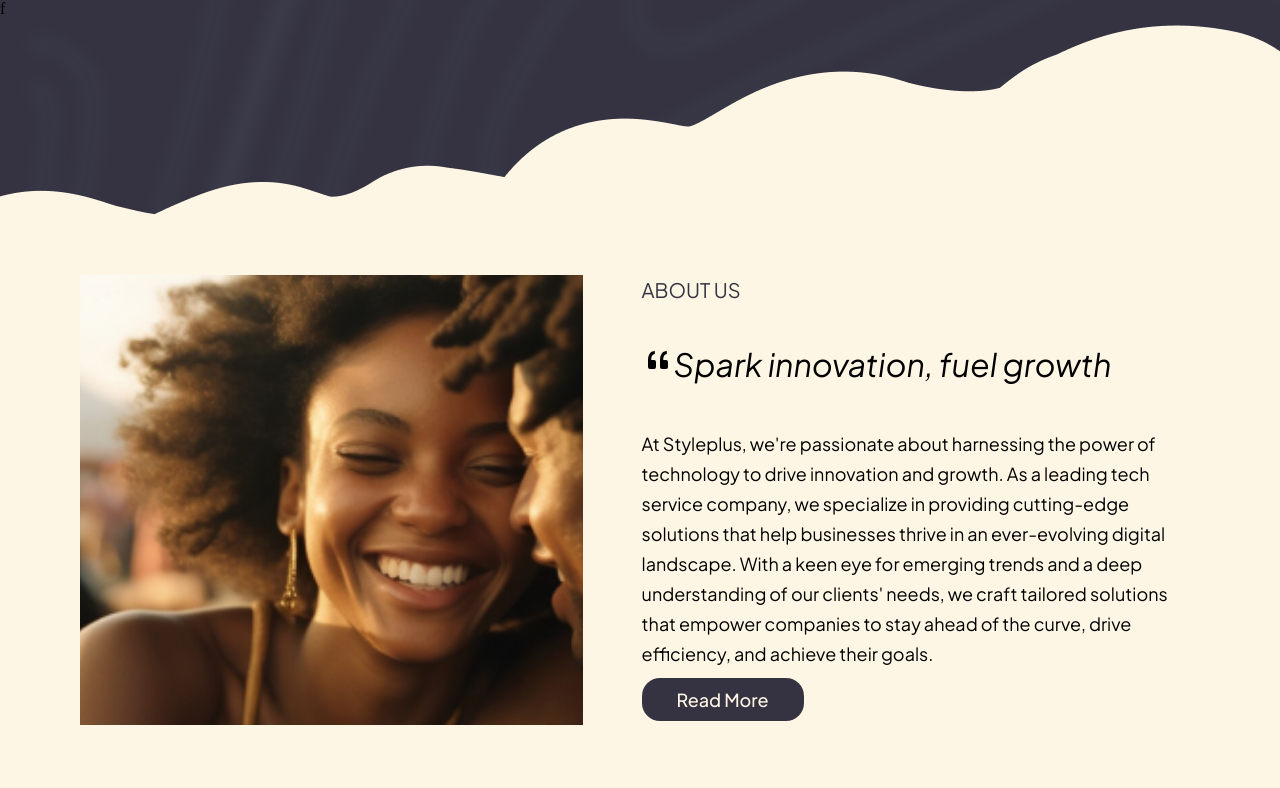
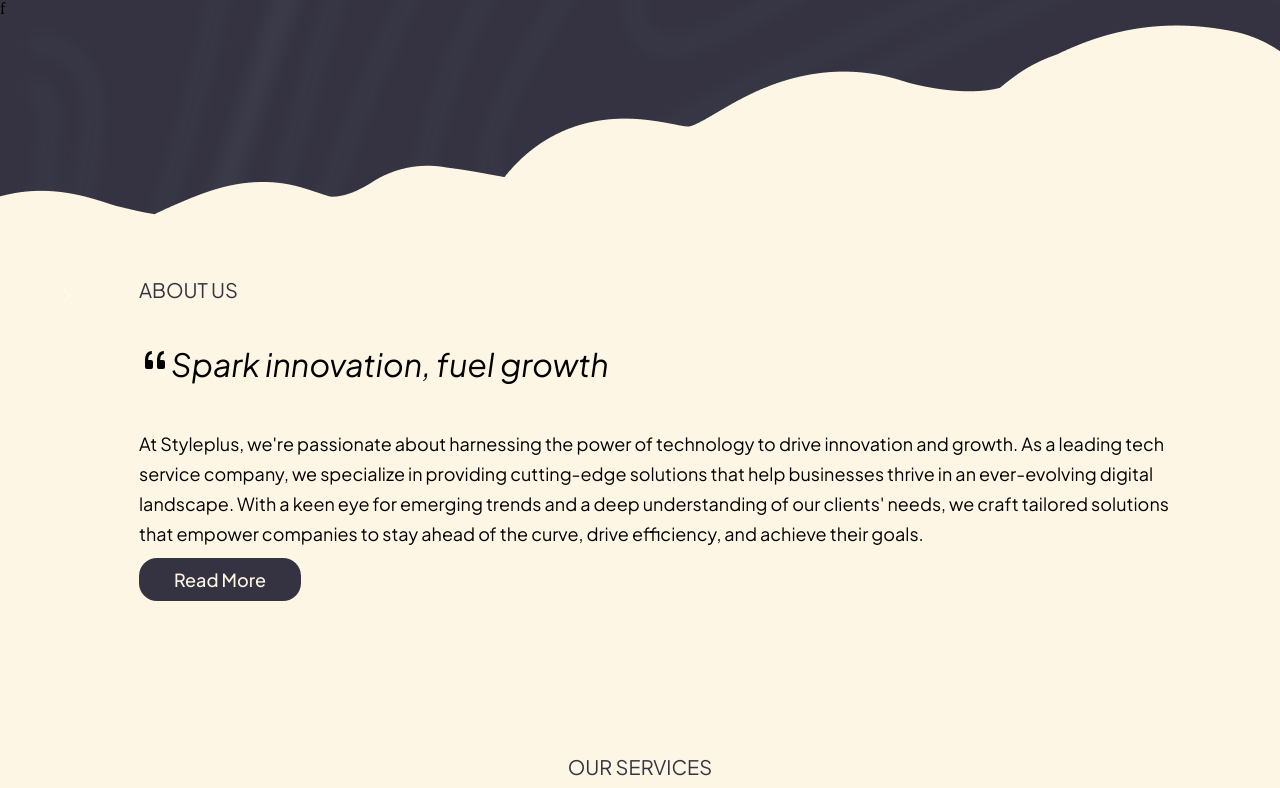
Before and after one commit to vivajane/ELVA-PROJECT, a React (Create React App) app: page / in a window 1280 px wide. Shown: the part 572-1360 px from the top of the page. Built offline with nearby package versions, Linux system fonts and the light colour scheme; a web font is replaced by a local one.

Commit message:
initial commit

```diff
--- a/src/pages/About.css
+++ b/src/pages/About.css
@@ -85,6 +85,11 @@
     align-items: center;
     padding: 15px;
     perspective: 100px;
+}
+.img-antd{
+    width: 50%;
+    height: auto;
+
 }
 
 img{
--- a/src/pages/About.jsx
+++ b/src/pages/About.jsx
@@ -1,4 +1,4 @@
-import React from "react";
+import React, { useEffect } from "react";
 import { BsQuote } from "react-icons/bs";
 import logosmile from "./images/boygirl.png";
 import logolaugh from "./images/laugh.png";
@@ -11,30 +11,53 @@ import { BsArrowRight } from "react-icons/bs";
 
 // import logosmile from "./images/.png";
 import "./About.css";
-import { Image } from "antd";
+import { Image, Carousel } from "antd";
+const contentStyle = {
+  margin: 0,
+  height: "160px",
+  color: "#fff",
+  lineHeight: "160px",
+  textAlign: "center",
+  background: "#364d79",
+};
+
+const images = [
+  {
+    id: 1,
+    image: "./images/boygirl.png",
+  },
+  {
+    id: 2,
+    image: "./images/laugh.png",
+  },
+  {
+    id: 3,
+    image: logolaugh,
+  },
+  {
+    id: 4,
+    image: talking,
+  },
+  {
+    id: 5,
+    image: logogirl,
+  },
+];
 
 const About = () => {
+  useEffect(()=>{
+    console.log(images)
+
+  }, [])
   return (
     <div className="about">
-      <div className="hero-container">
-        <div className="hero">
-          <div className="slide">
-            <img src={logosmile} alt="logo" />
+      <Carousel arrows infinite={false}>
+        {images.map((image) => (
+          <div className="img-antd" key={image.id}>
+            <img src={image.image} alt=""/>
           </div>
-          <div className="slide">
-            <img src={head} alt="logosmile" />
-          </div>
-          <div className="slide">
-            <img src={logolaugh} alt="logolaugh" />
-          </div>
-          <div className="slide">
-            <img src={talking} alt="logotalking" />
-          </div>
-          <div className="slide">
-            <img src={logogirl} alt="logogirl" />
-          </div>
-        </div>
-      </div>
+        ))}
+      </Carousel>
 
       <div className="right">
         <div className="about-us">
@@ -101,3 +124,25 @@ const About = () => {
 }
 
 export default About;
+
+// jhhklghjk
+
+{
+  /* <div className="hero">
+          <div className="slide">
+            <img src={logosmile} alt="logo" />
+          </div>
+          <div className="slide">
+            <img src={head} alt="logosmile" />
+          </div>
+          <div className="slide">
+            <img src={logolaugh} alt="logolaugh" />
+          </div>
+          <div className="slide">
+            <img src={talking} alt="logotalking" />
+          </div>
+          <div className="slide">
+            <img src={logogirl} alt="logogirl" />
+          </div>
+        </div> */
+}
```
